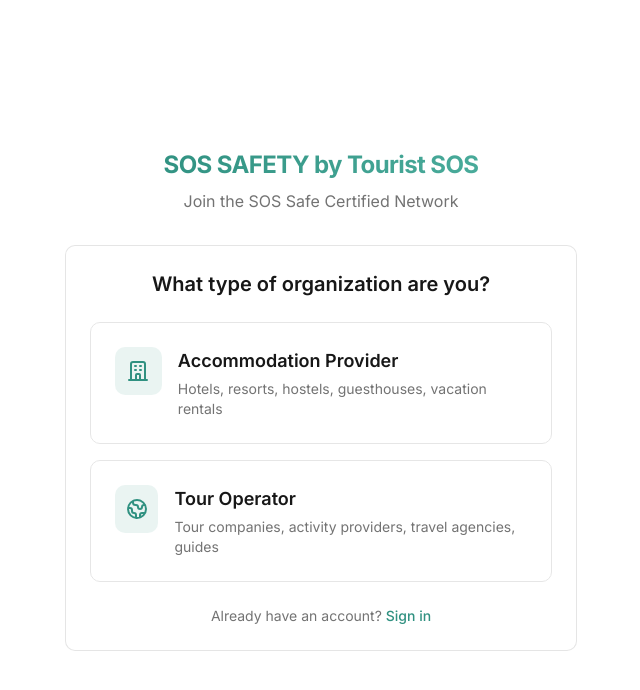
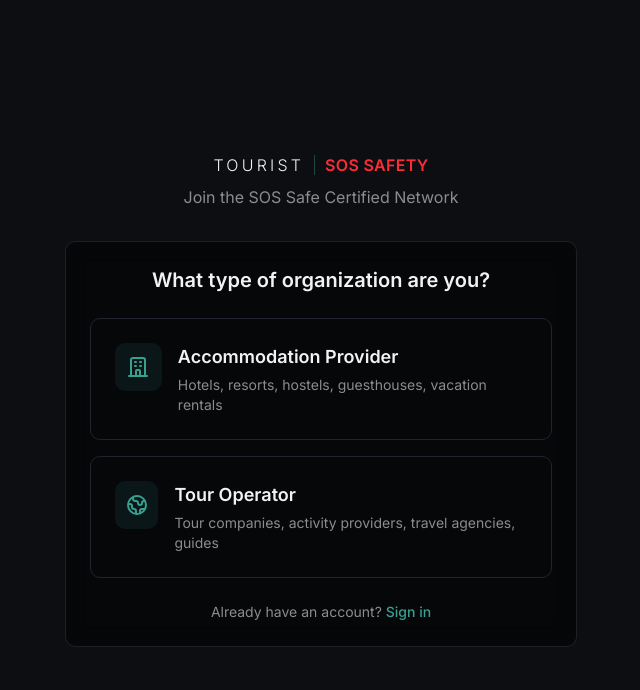
Before and after one commit to jqrzzz/SOSSAFE, a Next.js app: page /auth/sign-up in a window 1280 px wide. Shown: the top 690 px of the page, without its empty margins (319-959 px from the left). Built offline with nearby package versions, Linux system fonts and the light colour scheme.

Commit message:
feat: enforce consistent dark mode and branding across site\n\nEnsure dark theme defaults and updated logo across all pages.

```diff
--- a/app/about/page.tsx
+++ b/app/about/page.tsx
@@ -7,6 +7,7 @@ import { FeatureCard } from "@/components/ui/feature-card"
 import { Accordion, AccordionItem, AccordionTrigger, AccordionContent } from "@/components/ui/accordion"
 import { IconContainer } from "@/components/ui/icon-container"
 import { MarketingHeader } from "@/components/MarketingHeader"
+import { Logo } from "@/components/Logo"
 
 export default function AboutPage() {
   const [isDarkMode, setIsDarkMode] = useState(true)
--- a/app/admin/demo/page.tsx
+++ b/app/admin/demo/page.tsx
@@ -5,6 +5,7 @@ import { Button } from "@/components/ui/button"
 import { Input } from "@/components/ui/input"
 import { Badge } from "@/components/ui/badge"
 import { Card, CardContent, CardHeader, CardTitle } from "@/components/ui/card"
+import { Logo } from "@/components/Logo"
 
 export default function AdminDemoPage() {
   const [activeTab, setActiveTab] = useState("overview")
@@ -1247,13 +1248,13 @@ export default function AdminDemoPage() {
   )
 
   return (
-    <div className="min-h-screen bg-background">
+    <div className="min-h-screen bg-background dark">
       {/* Header */}
       <header className="border-b border-border/50 bg-background/95 backdrop-blur-sm sticky top-0 z-50">
         <div className="flex items-center justify-between px-6 py-4">
           <div className="flex items-center space-x-4">
-            <Link href="/" className="text-xl font-bold gradient-text">
-              SOS SAFETY by Tourist SOS
+            <Link href="/">
+              <Logo size="default" />
             </Link>
             <span className="text-sm text-muted-foreground">Admin Dashboard</span>
           </div>
--- a/app/admin/login/page.tsx
+++ b/app/admin/login/page.tsx
@@ -4,6 +4,7 @@ import type React from "react"
 
 import { useState } from "react"
 import Link from "next/link"
+import { Logo } from "@/components/Logo"
 
 export default function AdminLoginPage() {
   const [email, setEmail] = useState("")
@@ -23,11 +24,11 @@ export default function AdminLoginPage() {
   }
 
   return (
-    <div className="min-h-screen bg-background flex items-center justify-center px-4">
+    <div className="min-h-screen bg-background flex items-center justify-center px-4 dark">
       <div className="w-full max-w-md">
         <div className="text-center mb-8">
-          <Link href="/" className="text-2xl font-bold gradient-text">
-            SOS SAFETY by Tourist SOS
+          <Link href="/" className="inline-block">
+            <Logo size="lg" />
           </Link>
           <p className="text-muted-foreground mt-2">Admin Portal</p>
         </div>
--- a/app/auth/error/page.tsx
+++ b/app/auth/error/page.tsx
@@ -1,12 +1,13 @@
 import Link from "next/link"
+import { Logo } from "@/components/Logo"
 
 export default function AuthErrorPage() {
   return (
-    <div className="min-h-screen bg-background flex items-center justify-center px-4">
+    <div className="min-h-screen bg-background flex items-center justify-center px-4 dark">
       <div className="w-full max-w-md text-center">
         <div className="mb-8">
-          <Link href="/" className="text-2xl font-bold gradient-text">
-            SOS SAFETY by Tourist SOS
+          <Link href="/" className="inline-block">
+            <Logo size="lg" />
           </Link>
         </div>
 
--- a/app/auth/login/page.tsx
+++ b/app/auth/login/page.tsx
@@ -5,6 +5,7 @@ import { useState } from "react"
 import Link from "next/link"
 import { useRouter } from "next/navigation"
 import { createClient } from "@/lib/supabase/client"
+import { Logo } from "@/components/Logo"
 
 export default function LoginPage() {
   const [email, setEmail] = useState("")
@@ -35,11 +36,11 @@ export default function LoginPage() {
   }
 
   return (
-    <div className="min-h-screen bg-background flex items-center justify-center px-4">
+    <div className="min-h-screen bg-background flex items-center justify-center px-4 dark">
       <div className="w-full max-w-md">
         <div className="text-center mb-8">
-          <Link href="/" className="text-2xl font-bold gradient-text">
-            SOS SAFETY by Tourist SOS
+          <Link href="/" className="inline-block">
+            <Logo size="lg" />
           </Link>
           <p className="text-muted-foreground mt-2">Sign in to your partner account</p>
         </div>
@@ -91,11 +92,7 @@ export default function LoginPage() {
             </button>
           </form>
 
-          <div className="mt-6 text-center space-y-4">
-            <Link href="/demo" className="block text-primary hover:text-primary/80 font-medium transition-colors">
-              Try Demo Instead
-            </Link>
-
+          <div className="mt-6 text-center">
             <div className="text-sm text-muted-foreground">
               {"Don't have an account? "}
               <Link href="/auth/sign-up" className="text-primary hover:text-primary/80 font-medium">
--- a/app/auth/sign-up-success/page.tsx
+++ b/app/auth/sign-up-success/page.tsx
@@ -1,12 +1,13 @@
 import Link from "next/link"
+import { Logo } from "@/components/Logo"
 
 export default function SignUpSuccessPage() {
   return (
-    <div className="min-h-screen bg-background flex items-center justify-center px-4">
+    <div className="min-h-screen bg-background flex items-center justify-center px-4 dark">
       <div className="w-full max-w-md text-center">
         <div className="mb-8">
-          <Link href="/" className="text-2xl font-bold gradient-text">
-            SOS SAFETY by Tourist SOS
+          <Link href="/" className="inline-block">
+            <Logo size="lg" />
           </Link>
         </div>
 
--- a/app/auth/sign-up/page.tsx
+++ b/app/auth/sign-up/page.tsx
@@ -5,6 +5,7 @@ import { useState } from "react"
 import Link from "next/link"
 import { useRouter } from "next/navigation"
 import { createClient } from "@/lib/supabase/client"
+import { Logo } from "@/components/Logo"
 
 type PartnerType = "accommodation" | "tour_operator"
 
@@ -71,11 +72,11 @@ export default function SignUpPage() {
 
   if (step === "type") {
     return (
-      <div className="min-h-screen bg-background flex items-center justify-center px-4">
+      <div className="min-h-screen bg-background flex items-center justify-center px-4 dark">
         <div className="w-full max-w-lg">
           <div className="text-center mb-8">
-            <Link href="/" className="text-2xl font-bold gradient-text">
-              SOS SAFETY by Tourist SOS
+            <Link href="/" className="inline-block">
+              <Logo size="lg" />
             </Link>
             <p className="text-muted-foreground mt-2">Join the SOS Safe Certified Network</p>
           </div>
@@ -136,11 +137,11 @@ export default function SignUpPage() {
   }
 
   return (
-    <div className="min-h-screen bg-background flex items-center justify-center px-4 py-8">
+    <div className="min-h-screen bg-background flex items-center justify-center px-4 py-8 dark">
       <div className="w-full max-w-md">
         <div className="text-center mb-8">
-          <Link href="/" className="text-2xl font-bold gradient-text">
-            SOS SAFETY by Tourist SOS
+          <Link href="/" className="inline-block">
+            <Logo size="lg" />
           </Link>
           <p className="text-muted-foreground mt-2">
             {partnerType === "accommodation" ? "Accommodation Provider" : "Tour Operator"} Registration
--- a/app/dashboard/layout.tsx
+++ b/app/dashboard/layout.tsx
@@ -15,7 +15,7 @@ export default async function DashboardLayout({
   }
 
   return (
-    <div className="min-h-screen bg-background">
+    <div className="min-h-screen bg-background dark">
       <DashboardNav user={user} />
       <main className="container mx-auto px-4 py-6 max-w-7xl">
         {children}
--- a/app/layout.tsx
+++ b/app/layout.tsx
@@ -12,15 +12,15 @@ const inter = Inter({
 })
 
 export const metadata: Metadata = {
-  title: "SOS SAFETY by Tourist SOS - Premium Travel Safety",
-  description: "Premium travel safety and emergency response platform",
+  title: "Tourist SOS Safety - Certification Portal",
+  description: "SOS Safe certification for hotels and tour operators. Protect your guests with verified safety training.",
   generator: "v0.app",
   manifest: "/manifest.json",
   viewport: "width=device-width, initial-scale=1, maximum-scale=1, user-scalable=no",
   appleWebApp: {
     capable: true,
     statusBarStyle: "default",
-    title: "SOS SAFETY by Tourist SOS",
+    title: "Tourist SOS Safety",
   },
   formatDetection: {
     telephone: false,
@@ -37,8 +37,8 @@ export default function RootLayout({
   children: React.ReactNode
 }>) {
   return (
-    <html lang="en" className={`${inter.variable} ${GeistMono.variable}`}>
-      <body className={`font-sans antialiased`}>
+    <html lang="en" className={`${inter.variable} ${GeistMono.variable} dark`}>
+      <body className="font-sans antialiased bg-background text-foreground">
         {children}
         <Analytics />
       </body>
--- a/app/onboarding/page.tsx
+++ b/app/onboarding/page.tsx
@@ -4,6 +4,7 @@ import { useState, useEffect } from "react"
 import { createClient } from "@/lib/supabase/client"
 import { useRouter } from "next/navigation"
 import Link from "next/link"
+import { Logo } from "@/components/Logo"
 
 interface OnboardingFormData {
   // Step 1: Organization basics
@@ -167,19 +168,19 @@ export default function OnboardingPage() {
 
   if (isLoading) {
     return (
-      <div className="min-h-screen bg-background flex items-center justify-center">
+      <div className="min-h-screen bg-background flex items-center justify-center dark">
         <div className="w-8 h-8 border-2 border-primary border-t-transparent rounded-full animate-spin" />
       </div>
     )
   }
 
   return (
-    <div className="min-h-screen bg-background flex items-center justify-center px-4 py-12">
+    <div className="min-h-screen bg-background flex items-center justify-center px-4 py-12 dark">
       <div className="w-full max-w-xl">
         {/* Header */}
         <div className="text-center mb-8">
-          <Link href="/" className="text-2xl font-bold gradient-text">
-            SOS SAFETY
+          <Link href="/" className="inline-block">
+            <Logo size="lg" />
           </Link>
           <p className="text-muted-foreground mt-2">Complete your organization setup</p>
         </div>
```
